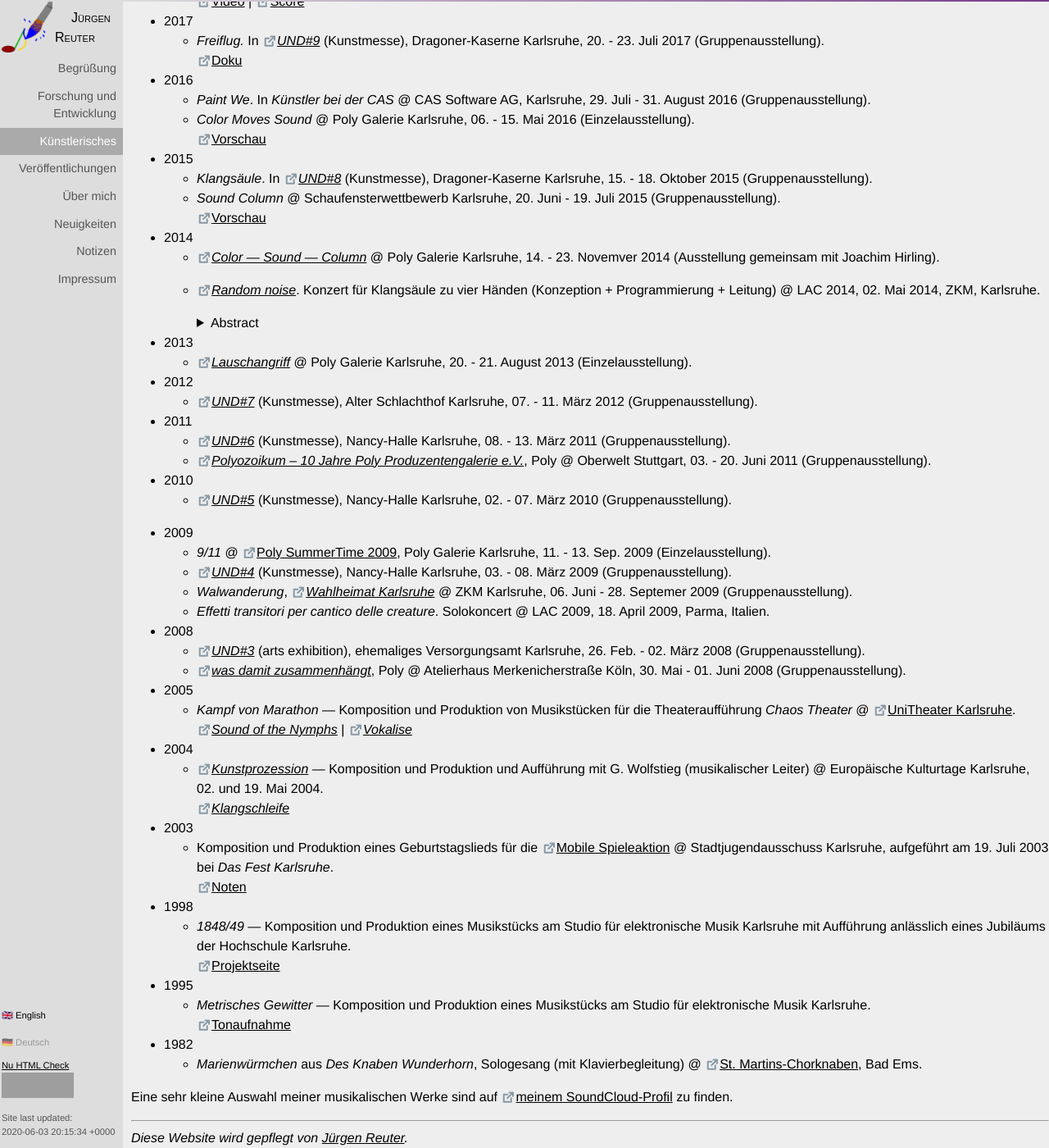
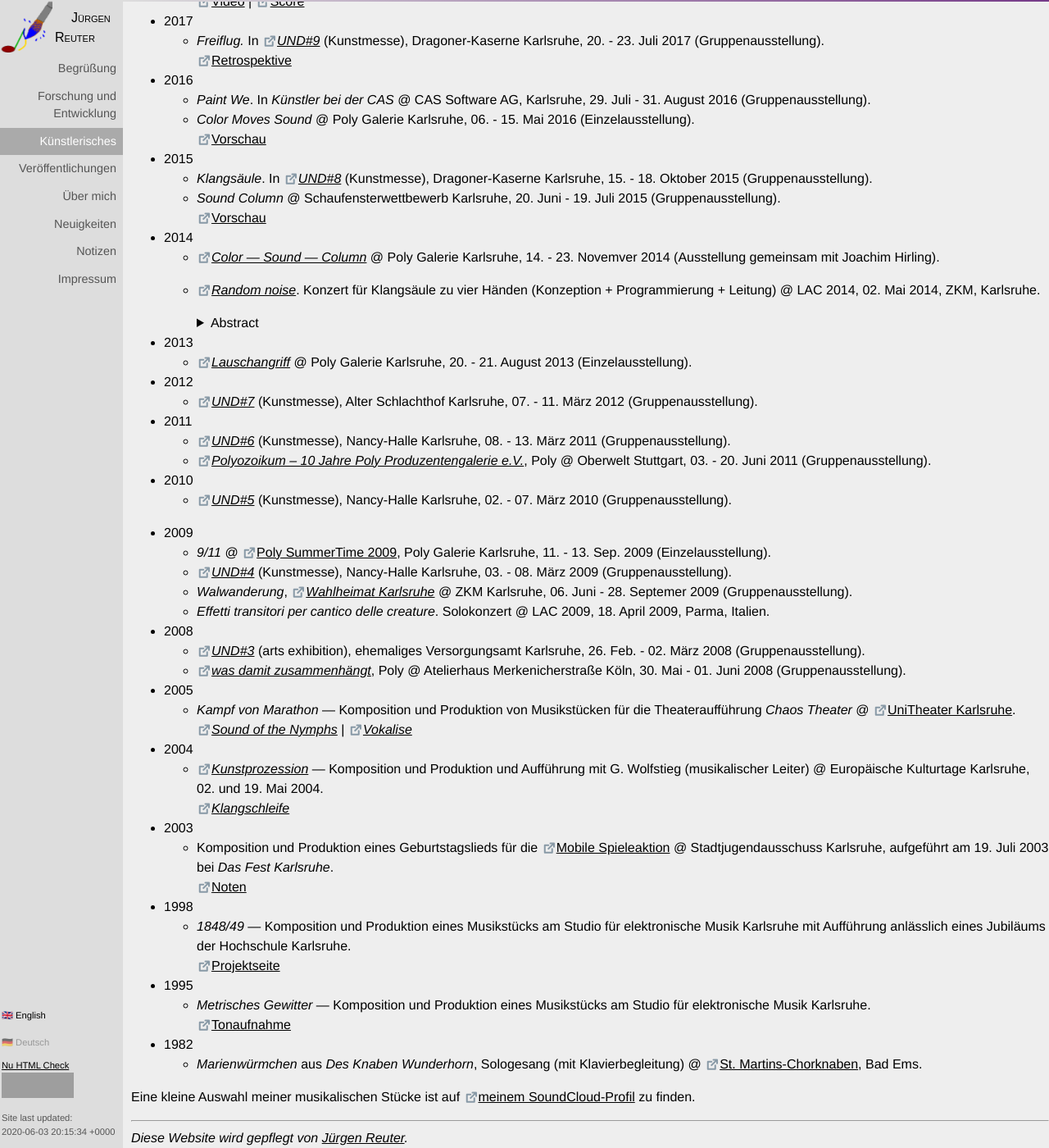
Before and after one commit to soundpaint/soundpaint.github.io, a Jekyll site: the page built from de/arts.md, in a window 1280 px wide and 1400 px high, scrolled down 381 px. Shown: the whole window at 82% size. Built offline with Jekyll 4.4.1, drawn with Linux system fonts in a browser that asks for light colours; our own code applies the rules of GitHub Pages for plain Markdown files; grey boxes are pictures that could not be loaded.

Commit message:
Minor Wording Corrections
* "Doku" -> "Retrospektive"
* Remove exaggeration "sehr" / "very".
* Fix typo.

```diff
--- a/de/arts.md
+++ b/de/arts.md
@@ -18,7 +18,7 @@ Projektseiten, sofern verfügbar.
     Räume](http://www.und-1.de/10tage10raeume/index.html): Tag 4: Poly
     Galerie: „Polymaths und Polymorph“_, Poly Galerie
     Karlsruhe, 27. Juni - 06. Juli 2019 (Gruppenausstellung).<br />
-    [Doku](https://www.youtube.com/watch?v=VHPs8b5SiW0)
+    [Retrospektive](https://www.youtube.com/watch?v=VHPs8b5SiW0)
 
 * 2018
   * _We Wish You a Merry Christmas_.  Chor-Arrangement (SATB) und
@@ -31,7 +31,7 @@ Projektseiten, sofern verfügbar.
   * _Freiflug._ In [_UND#9_](http://www.und-1.de/) (Kunstmesse),
     Dragoner-Kaserne Karlsruhe, 20. - 23. Juli 2017
     (Gruppenausstellung).<br />
-    [Doku](https://www.youtube.com/watch?v=pDwdSbA5rck)
+    [Retrospektive](https://www.youtube.com/watch?v=pDwdSbA5rck)
 
 * 2016
   * _Paint We_.  In _Künstler bei der CAS_ @ CAS Software AG,
@@ -107,7 +107,7 @@ Projektseiten, sofern verfügbar.
   * _Walwanderung_, [_Wahlheimat
     Karlsruhe_](https://zkm.de/de/event/2009/06/wahlheimat) @ ZKM
     Karlsruhe, 06. Juni - 28. Septemer 2009 (Gruppenausstellung).
-  * _Effetti transitori per cantico delle creature_.  Solokoncert @
+  * _Effetti transitori per cantico delle creature_.  Solokonzert @
     LAC 2009, 18. April 2009, Parma, Italien.
 
 * 2008
@@ -158,5 +158,5 @@ Projektseiten, sofern verfügbar.
     [St. Martins-Chorknaben](https://www.st-martins-chor.de/), Bad
     Ems.
 
-Eine sehr kleine Auswahl meiner musikalischen Werke sind auf [meinem
+Eine kleine Auswahl meiner musikalischen Stücke ist auf [meinem
 SoundCloud-Profil](https://soundcloud.com/soundpaint-1) zu finden.
```
Also changed, not shown: en/arts.md (+2 -2 lines).
